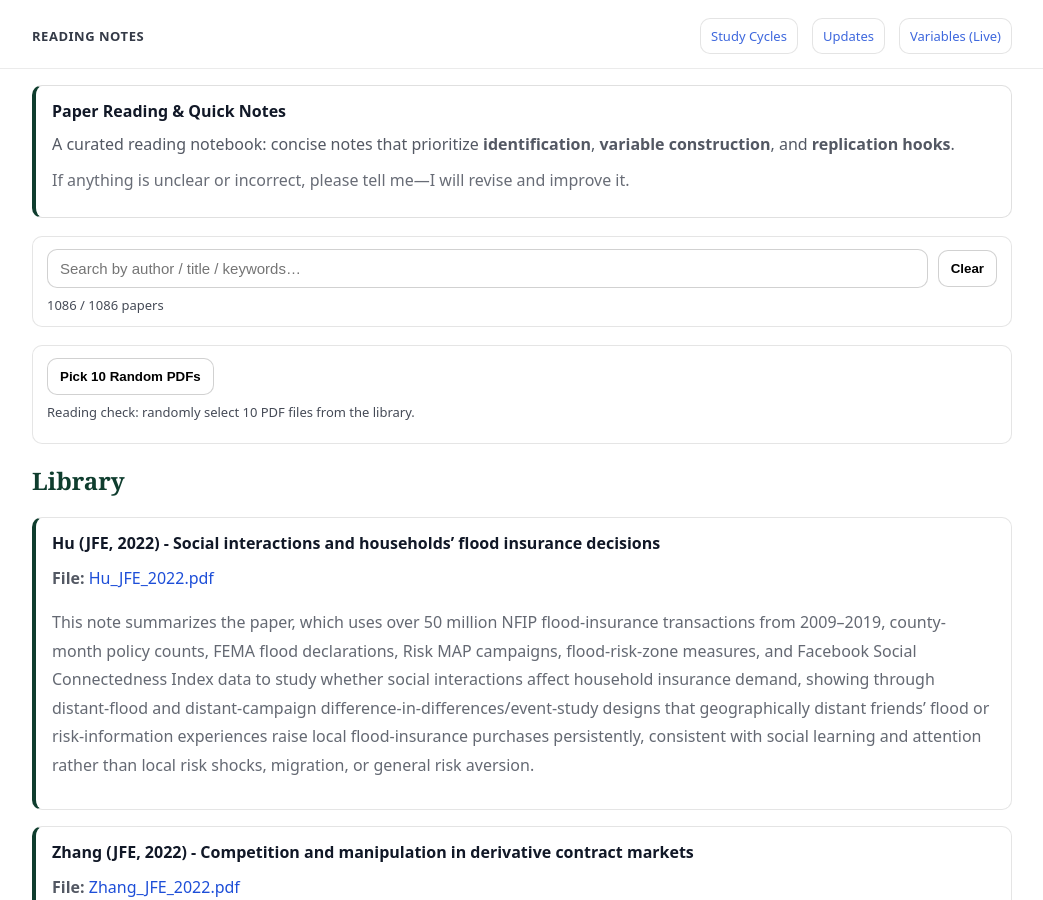
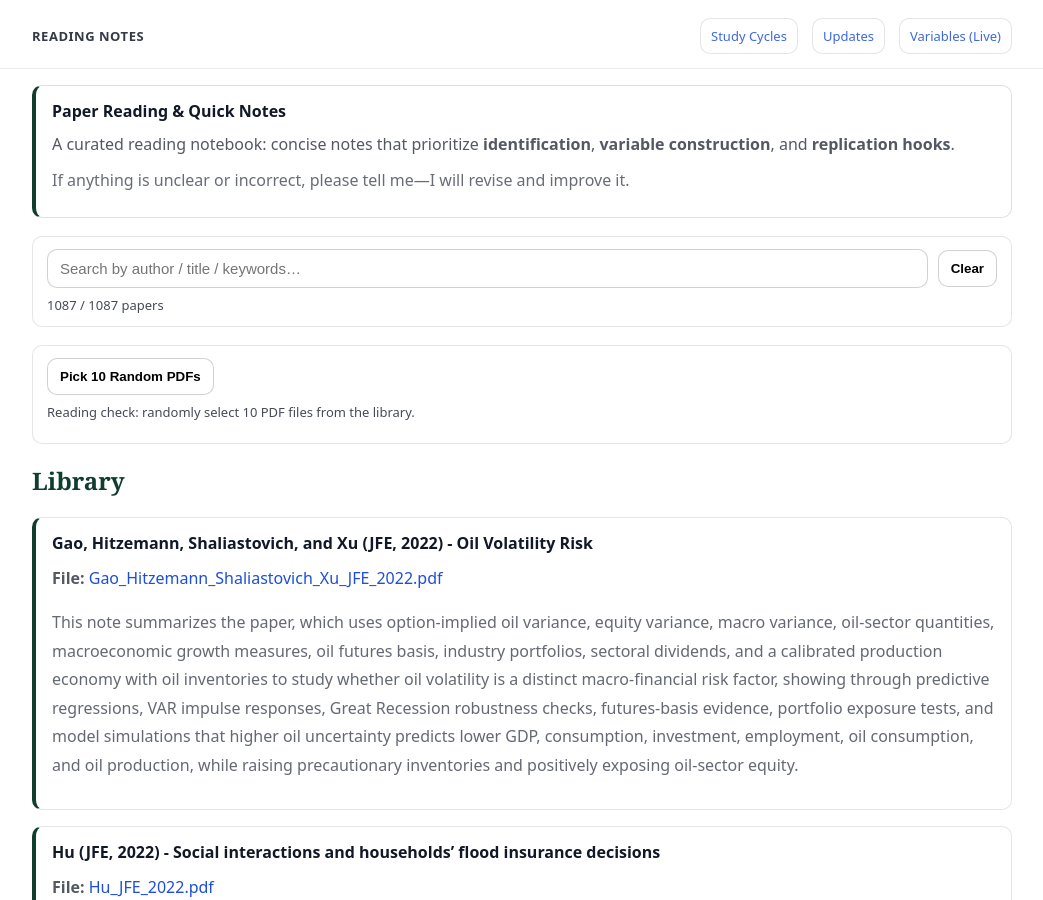
Before and after one commit to yaxinzn/study-archive, a Jekyll site: the page built from reading/index.md, in a window 1280 px wide and 900 px high. Shown: the whole window, without its empty margins (118-1161 px from the left). Built offline with Jekyll 4.4.1, drawn with Linux system fonts in a browser that asks for light colours.

Commit message:
Reading: add/update Gao_Hitzemann_Shaliastovich_Xu_JFE_2022.pdf

```diff
--- a/_data/reading.yml
+++ b/_data/reading.yml
@@ -1,3 +1,7 @@
+- title: "Gao, Hitzemann, Shaliastovich, and Xu (JFE, 2022) - Oil Volatility Risk"
+  file: "Gao_Hitzemann_Shaliastovich_Xu_JFE_2022.pdf"
+  desc: "This note summarizes the paper, which uses option-implied oil variance, equity variance, macro variance, oil-sector quantities, macroeconomic growth measures, oil futures basis, industry portfolios, sectoral dividends, and a calibrated production economy with oil inventories to study whether oil volatility is a distinct macro-financial risk factor, showing through predictive regressions, VAR impulse responses, Great Recession robustness checks, futures-basis evidence, portfolio exposure tests, and model simulations that higher oil uncertainty predicts lower GDP, consumption, investment, employment, oil consumption, and oil production, while raising precautionary inventories and positively exposing oil-sector equity."
+
 - title: "Hu (JFE, 2022) - Social interactions and households’ flood insurance decisions"
   file: "Hu_JFE_2022.pdf"
   desc: "This note summarizes the paper, which uses over 50 million NFIP flood-insurance transactions from 2009–2019, county-month policy counts, FEMA flood declarations, Risk MAP campaigns, flood-risk-zone measures, and Facebook Social Connectedness Index data to study whether social interactions affect household insurance demand, showing through distant-flood and distant-campaign difference-in-differences/event-study designs that geographically distant friends’ flood or risk-information experiences raise local flood-insurance purchases persistently, consistent with social learning and attention rather than local risk shocks, migration, or general risk aversion."
```
Also changed, not shown: 1 other file.
